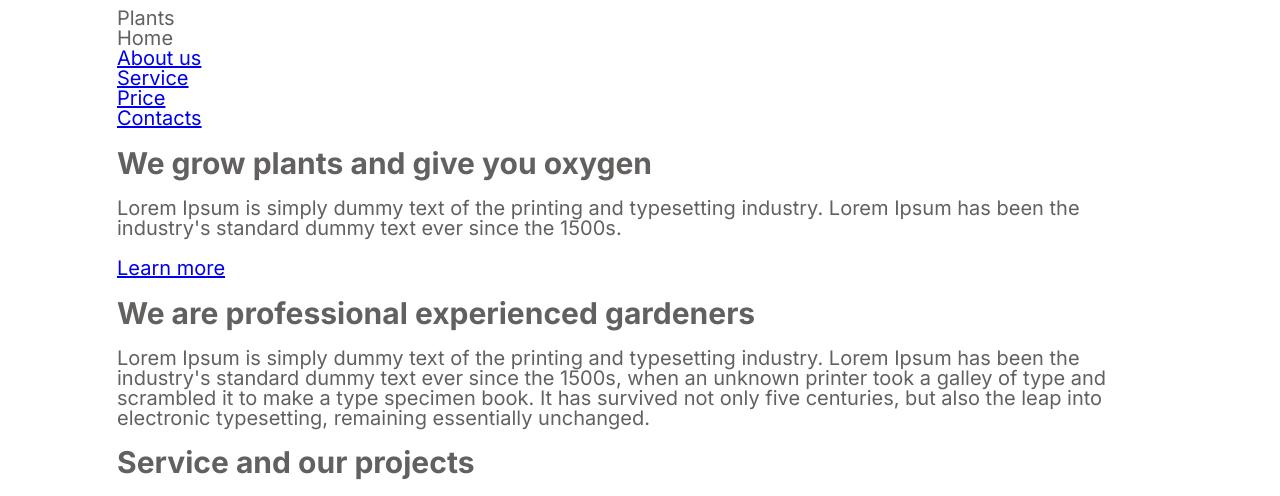
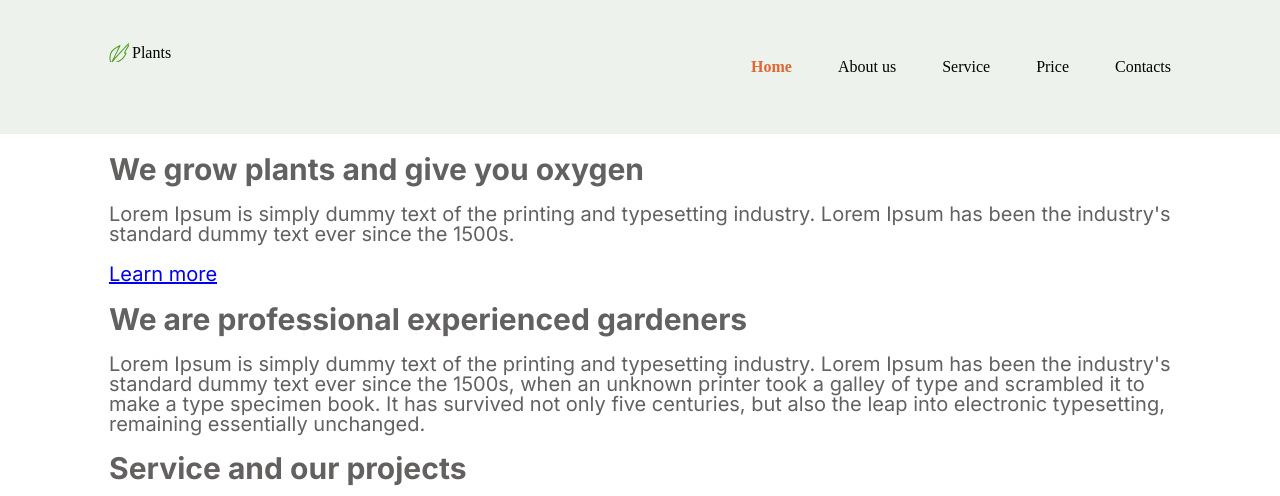
Before and after one commit to bertrana/plants, a website: page index.html in a window 1280 px wide. Shown: the top 496 px of the page. Drawn offline with Linux system fonts and the light colour scheme; a web font is replaced by a local one.

Commit message:
feat: style header

```diff
--- a/index.html
+++ b/index.html
@@ -14,21 +14,21 @@
       <div class="container">
         <a class="header__logo">Plants</a>
         <nav class="header__nav">
-          <ul class="nav__list">
-            <li class="nav__item nav__item--current">
-              <a>Home</a>
+          <ul>
+            <li>
+              <a class="header__nav-link header__nav-link--current">Home</a>
             </li>
-            <li class="nav__item">
-              <a href="#about">About us</a>
+            <li>
+              <a class="header__nav-link" href="#about">About us</a>
             </li>
-            <li class="nav__item">
-              <a href="#service">Service</a>
+            <li>
+              <a class="header__nav-link" href="#service">Service</a>
             </li>
-            <li class="nav__item">
-              <a href="#prices">Price</a>
+            <li>
+              <a class="header__nav-link" href="#prices">Price</a>
             </li>
-            <li class="nav__item">
-              <a href="#">Contacts</a>
+            <li>
+              <a class="header__nav-link" href="#contacts">Contacts</a>
             </li>
           </ul>
         </nav>
@@ -41,7 +41,7 @@
           <p class="welcome__text">
             Lorem Ipsum is simply dummy text of the printing and typesetting industry. Lorem Ipsum has been the industry's standard dummy text ever since the 1500s.
           </p>
-          <a href="#" class="welcome__button button">Learn more</a>
+          <a href="#service" class="welcome__button button">Learn more</a>
         </div>
       </section>
 
@@ -173,7 +173,7 @@
       </section>
     </main>
 
-    <footer>
+    <footer class="container">
       <a href="https://github.com/bertrana" class="footer__github-link">© 2023 github</a>
       <a href="https://rs.school/js-stage0/" class="footer__rsschool-link">Rolling Scopes School</a>
       <ul class="footer__social social">
--- a/sass/abstracts/_constant.scss
+++ b/sass/abstracts/_constant.scss
@@ -3,6 +3,7 @@ $color-additional: #E06733;
 
 $color-bg: #EDF2EC;
 $color-bg-additional: #D6E7D2;
+$color-bg-selection: #C1E698;
 
 $color-text: #636060;
 $color-text-additional: #717171;
--- a/sass/base/_base.scss
+++ b/sass/base/_base.scss
@@ -1,4 +1,4 @@
-html {
+body {
   margin: 0;
 
   font-family: 'Inter', sans-serif;
--- a/sass/layout/_container.scss
+++ b/sass/layout/_container.scss
@@ -1,5 +1,8 @@
 .container {
   max-width: 1440px;
 
+  box-sizing: border-box;
+
+  margin: 0 auto;
   padding: 0 109px;
 }
--- a/sass/layout/_header.scss
+++ b/sass/layout/_header.scss
@@ -0,0 +1,59 @@
+header {
+  background-color: $color-bg;
+
+  font-family: 'Inika', serif;
+
+  .container {
+    display: flex;
+    justify-content: space-between;
+
+    padding-top: 42px;
+    padding-bottom: 42px;
+  }
+}
+
+.header__logo {
+  position: relative;
+
+  padding-left: 23px;
+
+  @include font-style($size: 16px, $height: 21px, $color: $color-black);
+
+  &::before {
+    content: "";
+
+    position: absolute;
+    top: 0;
+    left: 0;
+
+    width: 20px;
+    height: 20px;
+
+    background: transparent;
+    background-image: url("assets/icons/logo.png");
+  }
+}
+
+.header__nav {
+  ul {
+    display: flex;
+    gap: 46px;
+  }
+
+  .header__nav-link {
+    text-decoration: none;
+
+    @include font-style($size: 16px, $height: 50px, $color: $color-nav);
+
+    &--current {
+      color: $color-additional;
+      font-weight: 700;
+    }
+
+    &:hover,
+    &:focus {
+      color: $color-main;
+    }
+  }
+
+}
```
Also changed, not shown: assets/images/bg-leafs-small.png (added), style.css, 1 other file.
